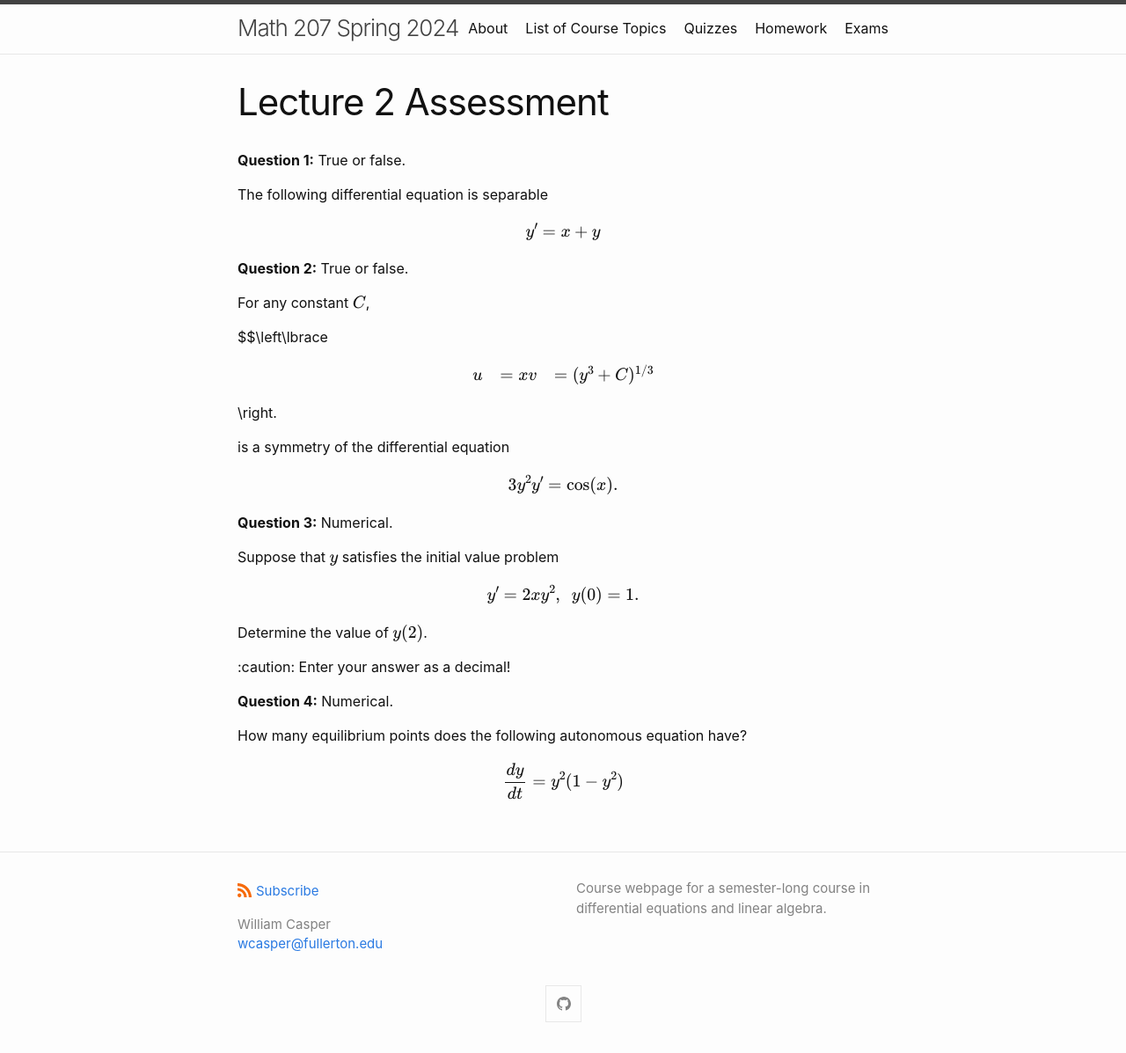
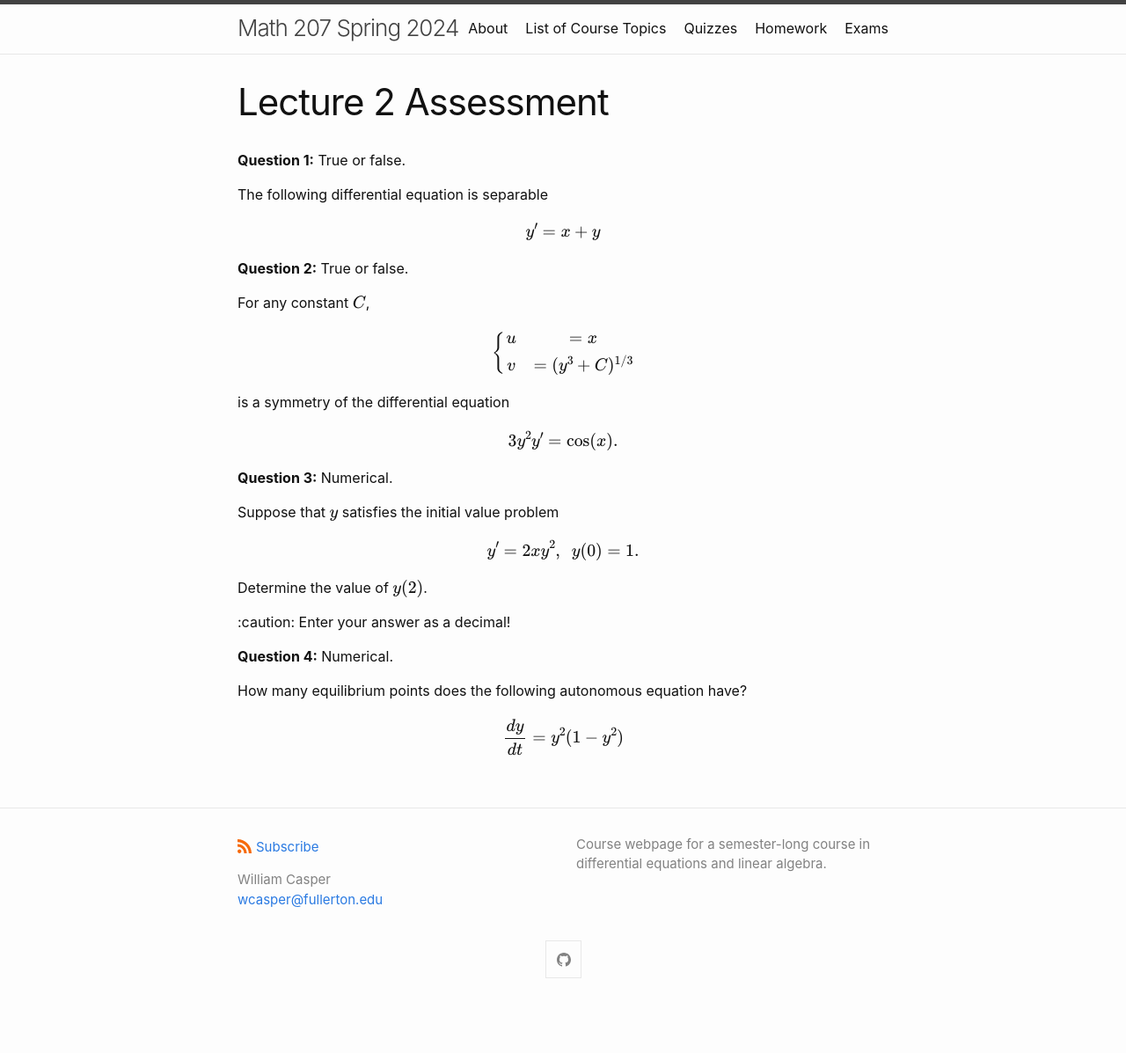
Before and after one commit to wcasper/math207spring2024, a Jekyll site: the page built from _quizzes/quiz2.md, in a window 1280 px wide. Shown: the whole page at 88% size. Built offline with Jekyll 4.4.1, drawn with Linux system fonts in a browser that asks for light colours; after the commit the page ends 1147 px from its top, so only the background shows below that.

Commit message:
fixed typo

```diff
--- a/_quizzes/quiz2.md
+++ b/_quizzes/quiz2.md
@@ -18,7 +18,7 @@ For any constant $$C$$,
 $$\left\lbrace\begin{array}{cc}
 u &= x\\
 v &= (y^3+C)^{1/3}\\
-\end{array}\right.
+\end{array}\right.$$
 
 is a symmetry of the differential equation
 
```
